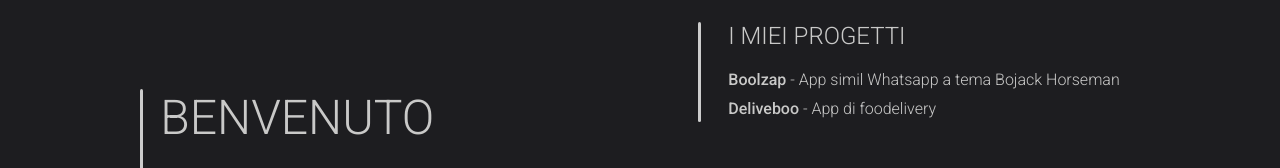
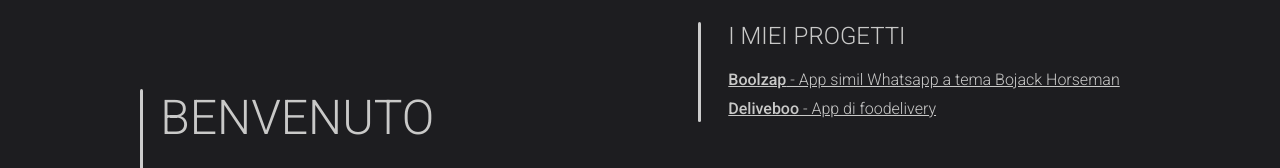
Before and after one commit to MicheleLafronza/my-portfolio, a Vue app: page / in a window 1280 px wide. Shown: the part 228-396 px from the top of the page. Built offline with nearby package versions, Linux system fonts and the light colour scheme; a web font is replaced by a local one.

Commit message:
set dynamic routelink for projects

```diff
--- a/src/components/ProjectsSection.vue
+++ b/src/components/ProjectsSection.vue
@@ -9,12 +9,14 @@
             projects: [
                 {
                     title: "Boolzap",
-                    summary: "App simil Whatsapp a tema Bojack Horseman"
+                    summary: "App simil Whatsapp a tema Bojack Horseman",
+                    id: 0
 
                 },
                 {
                     title: "Deliveboo",
-                    summary: "App di foodelivery"
+                    summary: "App di foodelivery",
+                    id: 1
                 }
             ]
         };
@@ -30,7 +32,7 @@
         <div class="line vertical"></div>
         <h2 class="title">I MIEI PROGETTI</h2>
         <ul id="projects-list">
-            <li class="items" v-for="(project, i) in projects" :key="i"><span>{{ project.title }}</span> - {{ project.summary }}</li>
+            <li class="items" v-for="(project, i) in projects" :key="i"><router-link :to="{ name: 'projectsview', params: { id: project.id }}"><span>{{ project.title }}</span> - {{ project.summary }}</router-link></li>
         </ul>
     </div>
 </template>
--- a/src/router/index.js
+++ b/src/router/index.js
@@ -5,7 +5,7 @@ import ContactView from '../views/ContactView.vue';
 
 const routes = [
   { path: '/', component: HomeView },
-  { path: '/project/:id', name: ProjectsView, component: ProjectsView, props:true },
+  { path: '/projects/:id', name: 'projectsview', component: ProjectsView, props: true },
   { path: '/contact', component: ContactView }
 ];
 
--- a/src/views/ProjectsView.vue
+++ b/src/views/ProjectsView.vue
@@ -1,7 +1,9 @@
 <script>
   export default {
     name: "ProjectView",
-    props: ['id'],
+    props: {
+      id: String
+    },
     data(){
       return {
         projects: []
@@ -12,7 +14,7 @@
 
 <template>
   <main>
-    ciao sono projectview
+    Project {{ id }}
   </main>
 </template>
 
```
